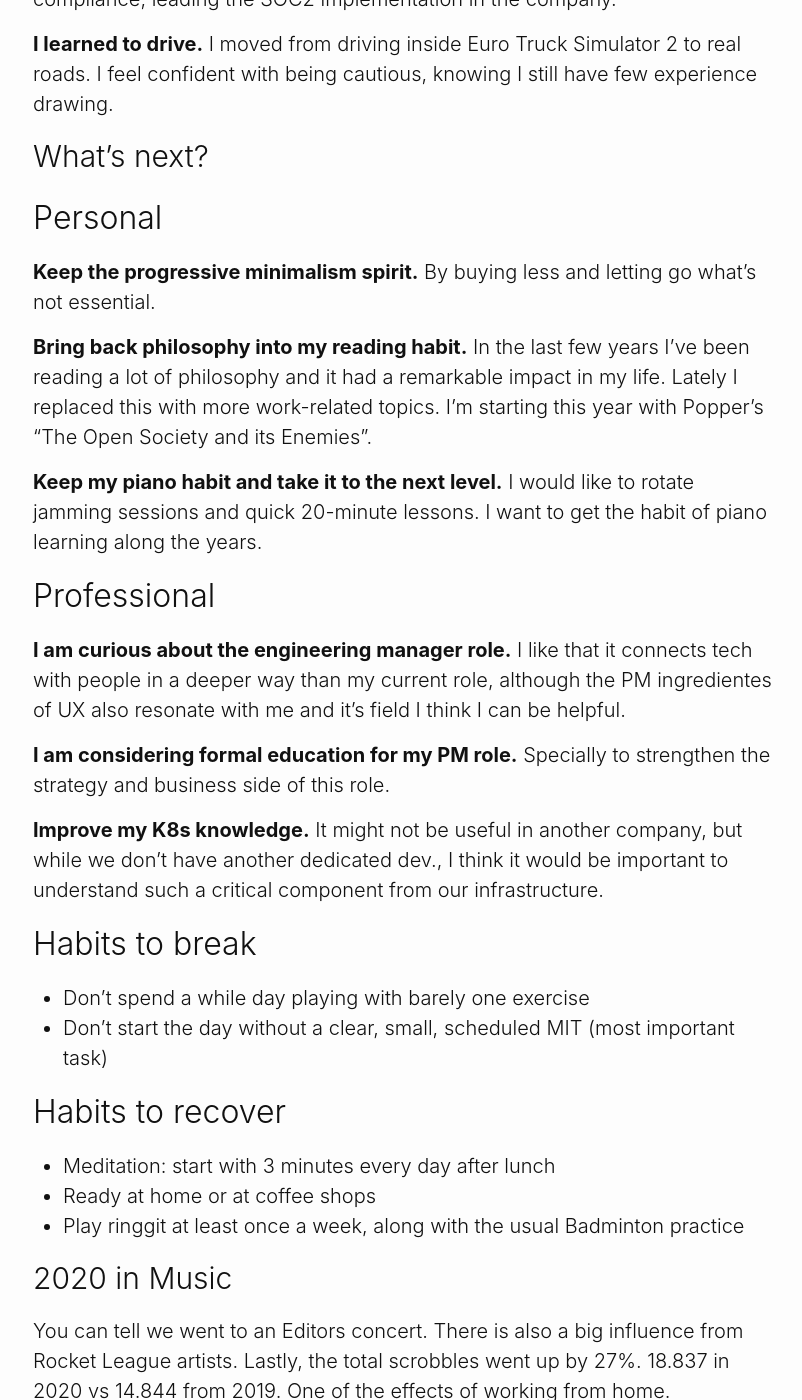
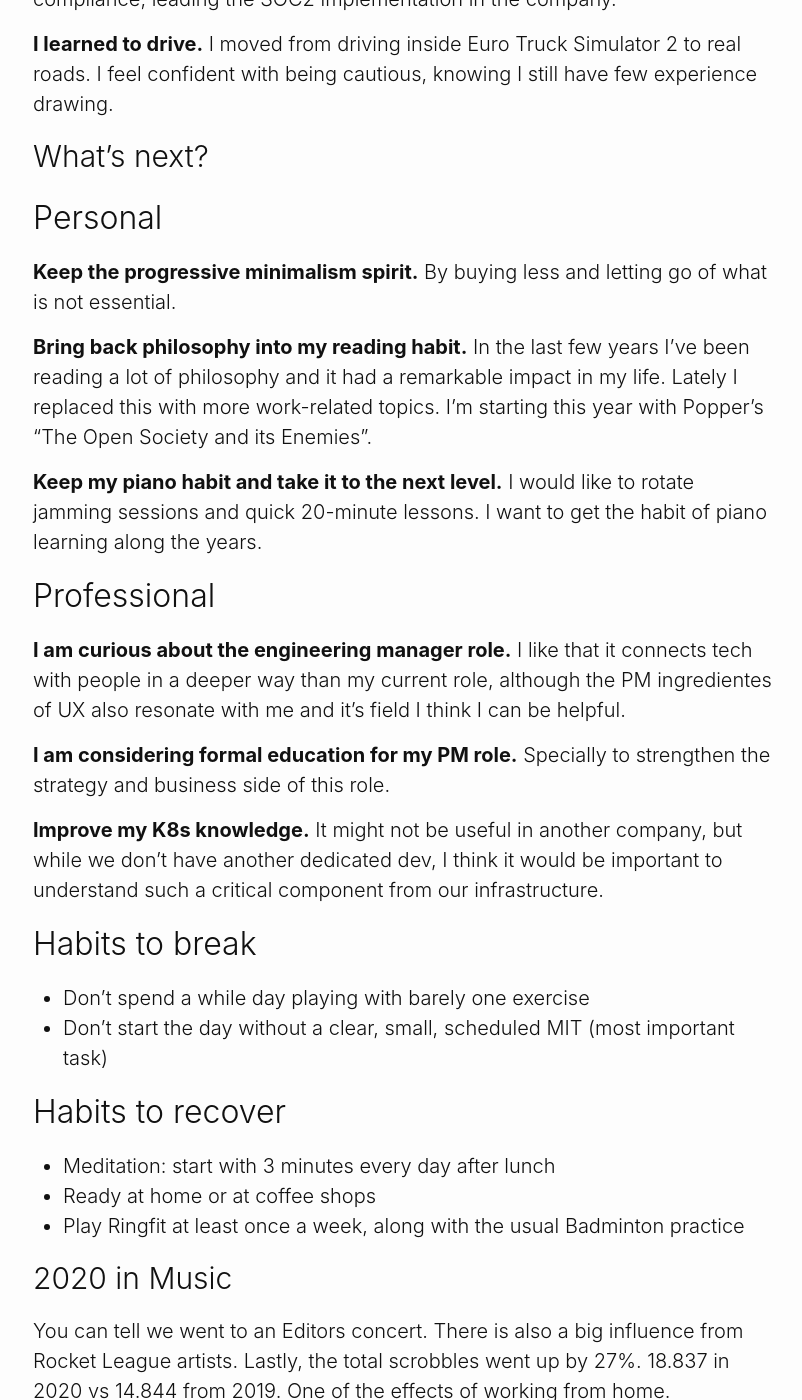
Before and after one commit to fjaguero/site, a Jekyll site: the page built from _posts/2021-02-02-my-2020-annual-review.markdown, in a window 1280 px wide and 1400 px high, scrolled down 2187 px. Shown: the whole window, without its empty margins (237-1039 px from the left). Built offline with Jekyll 4.4.1, drawn with Linux system fonts in a browser that asks for light colours; some of the changed text lies outside the part shown; grey boxes are pictures that could not be loaded.

Commit message:
fix typos

```diff
--- a/_posts/2021-02-02-my-2020-annual-review.markdown
+++ b/_posts/2021-02-02-my-2020-annual-review.markdown
@@ -58,7 +58,7 @@ I started a book about Epicuro and another one about the cynics but I didn't fin
 
 ## Personal
 
-**Keep the progressive minimalism spirit.** By buying less and letting go what’s not essential.
+**Keep the progressive minimalism spirit.** By buying less and letting go of what is not essential.
 
 **Bring back philosophy into my reading habit.** In the last few years I’ve been reading a lot of philosophy and it had a remarkable impact in my life. Lately I replaced this with more work-related topics. I’m starting this year with Popper’s “The Open Society and its Enemies”.
 
@@ -70,7 +70,7 @@ I started a book about Epicuro and another one about the cynics but I didn't fin
 
 **I am considering formal education for my PM role.** Specially to strengthen the strategy and business side of this role.
 
-**Improve my K8s knowledge.** It might not be useful in another company, but while we don’t have another dedicated dev., I think it would be important to understand such a critical component from our infrastructure.
+**Improve my K8s knowledge.** It might not be useful in another company, but while we don’t have another dedicated dev, I think it would be important to understand such a critical component from our infrastructure.
 
 ## Habits to break
 
@@ -81,7 +81,7 @@ I started a book about Epicuro and another one about the cynics but I didn't fin
 
 - Meditation: start with 3 minutes every day after lunch
 - Ready at home or at coffee shops
-- Play ringgit at least once a week, along with the usual Badminton practice
+- Play Ringfit at least once a week, along with the usual Badminton practice
 
 # 2020 in Music
 
```
Also changed, not shown: other parts of _posts/2021-02-02-my-2020-annual-review.markdown (+1 -1 lines).
